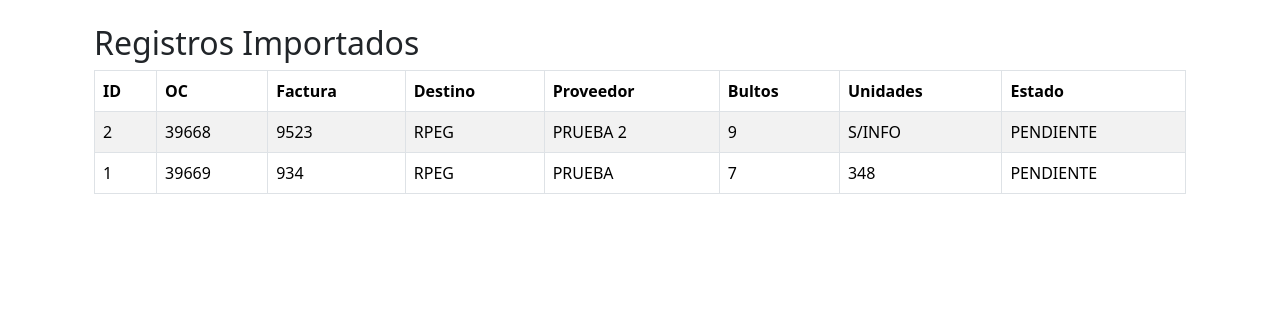
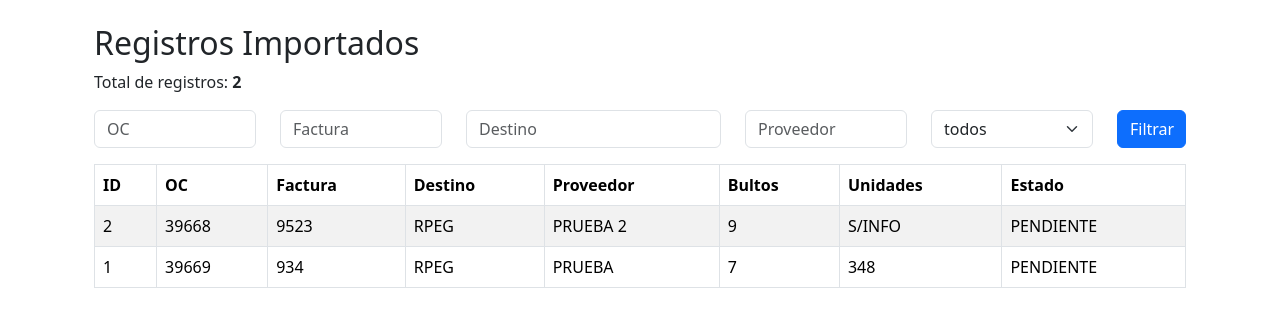
Before and after one commit to MaverickMills/NACIONAL, a Flask app: page /registros in a window 1280 px wide. Shown: the part 56-383 px from the top of the page. Run offline with Flask 3, Linux system fonts and the light colour scheme; data comes from the database, SQL or seed files in the repository.

Commit message:
Modulo 6.2 Reemplaza buscador por un buscador multiple

```diff
--- a/app.py
+++ b/app.py
@@ -35,9 +35,34 @@ def dashboard():
 
 @app.route("/registros")
 def registros():
-    registros = Consolidado.query.order_by(Consolidado.id.desc()).all()
+    oc = request.args.get("oc", "")
+    factura = request.args.get("factura", "")
+    destino = request.args.get("destino", "")
+    proveedor = request.args.get("proveedor", "")
+    estado = request.args.get("estado", "")
 
-    return render_template("registros.html", registros=registros)
+    consulta = Consolidado.query
+    if oc:
+        consulta = consulta.filter(Consolidado.oc.contains(oc))
+    if factura:
+        consulta = consulta.filter(Consolidado.factura.contains(factura))
+    if destino:
+        consulta = consulta.filter(Consolidado.destino.contains(destino))
+    if proveedor:
+        consulta = consulta.filter(Consolidado.proveedor.contains(proveedor))
+    if estado:
+        consulta = consulta.filter(Consolidado.estado.contains(estado))
+
+    registros = consulta.order_by(Consolidado.id.desc()).all()
+    return render_template(
+        "registros.html",
+        registros=registros,
+        oc=oc,
+        factura=factura,
+        destino=destino,
+        proveedor=proveedor,
+        estado=estado,
+    )
 
 
 @app.route("/importar", methods=["GET", "POST"])
--- a/templates/registros.html
+++ b/templates/registros.html
@@ -2,6 +2,36 @@
 {% block contenido %}
 <div class="container mt-4">
     <h2>Registros Importados</h2>
+    <p>
+        Total de registros:
+        <b>{{ registros|length }}</b>
+    </p>
+    <form method="get" class="mb-3">
+        <div class="row">
+            <div class="col-md-2">
+                <input type="text" name="oc" class="form-control" placeholder="OC" value="{{ oc }}">
+            </div>
+            <div class="col-md-2">
+                <input type="text" name="factura" class="form-control" placeholder="Factura" value="{{ factura }}">
+            </div>
+            <div class="col-md-3">
+                <input type="text" name="destino" class="form-control" placeholder="Destino" value="{{ destino }}">
+            </div>
+            <div class="col-md-2">
+                <input type="text" name="proveedor" class="form-control" placeholder="Proveedor" value="{{ proveedor }}">
+            </div>
+            <div class="col-md-2">
+                <select name="estado" class="form-select">
+                    <option value="">todos</option>
+                    <option value="PENDIENTE" {% if estado == "PENDIENTE" %}selected{% endif %}>PENDIENTE</option>
+                    <option value="DESPACHADO" {% if estado == "DESPACHADO" %}selected{% endif %}>DESPACHADO</option>
+                </select>
+            </div>
+            <div class="col-md-1">
+                <button type="submit" class="btn btn-primary w-100">Filtrar</button>
+            </div>
+        </div>
+    </form>
     <table class="table table-striped table-bordered">
         <thead>
             <tr>
```
